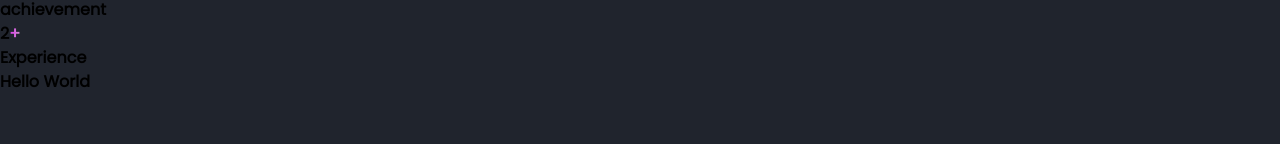
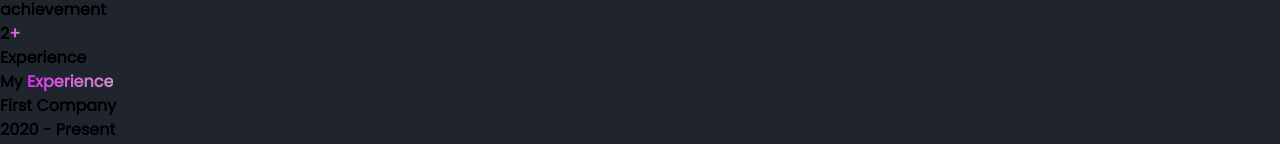
Before and after one commit to FathonyS073/portofolio-fathony, a React (Vite) app: page / in a window 1280 px wide. Shown: the part 2634-2778 px from the top of the page. Before the commit the page ends 2728 px from the top, so only its background shows below. Built offline with nearby package versions, Linux system fonts and the light colour scheme.

Commit message:
Progress Website  Portfolio : Progress Experience Section

```diff
--- a/src/Components/Fragments/Experience.jsx
+++ b/src/Components/Fragments/Experience.jsx
@@ -1,9 +1,39 @@
 import React from "react";
 
 const Experience = () => {
+  const listExperience = [
+    {
+      id: 1,
+      company: "First Company",
+      time: "2020 - Present",
+      description: "Description Of Your Experience",
+    },
+    {
+      id: 2,
+      company: "Second Company",
+      time: "2020 - Present",
+      description: "Description Of Your Experience",
+    },
+    {
+      id: 3,
+      company: "Third Company",
+      time: "2020 - Present",
+      description: "Description Of Your Experience",
+    },
+  ];
   return (
-    <div className="text-white">
-      <h1>Hello World</h1>
+    <div className="py-10">
+      <h2 className="mb-8 text-3xl text-white text-center">
+        My <span>Experience</span>
+      </h2>
+      {listExperience.map((item) => (
+        <div className="mb-[20px] text-white relative bg-gray-700/20 p-4 rounded-3xl max-w-[600px] mx-auto">
+          <h3>{item.company}</h3>
+          <p className="text-gray-40">{item.time}</p>
+          <p className="text-gray-40">{item.description}</p>
+        </div>
+      ))}
+      <div className="h-[50px] w-[2px] bg-slate-400 my-1 mx-auto"></div>
     </div>
   );
 };
```
